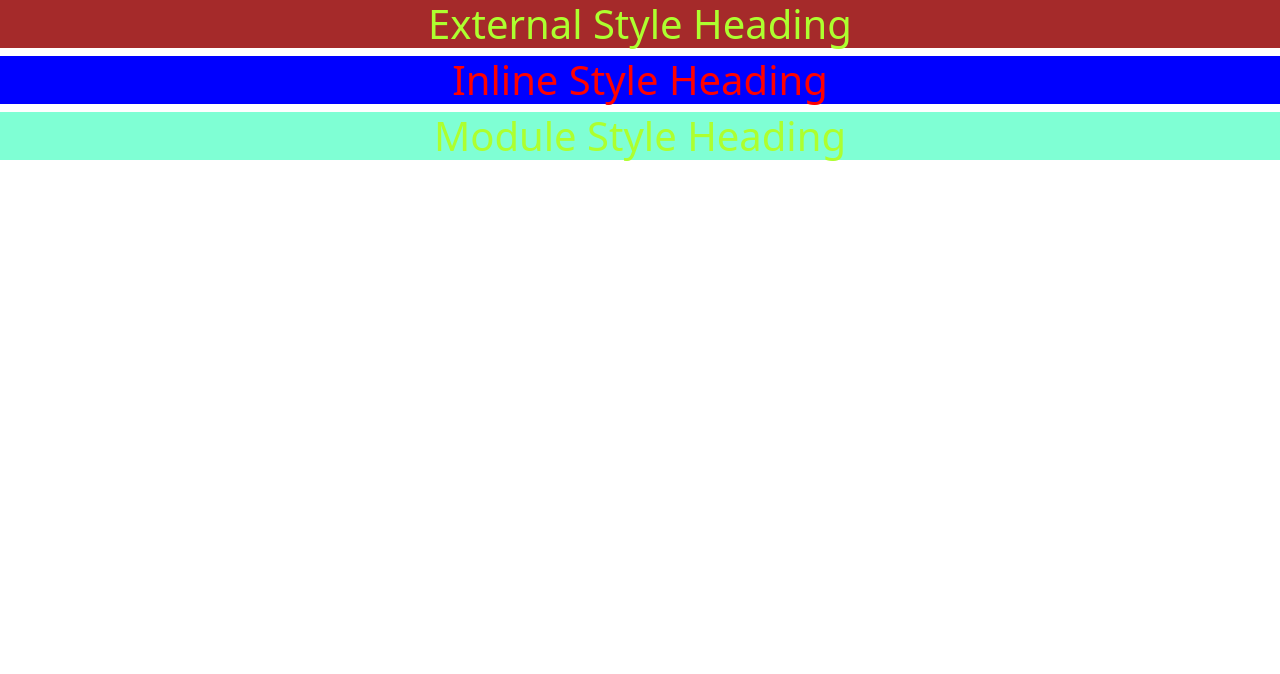
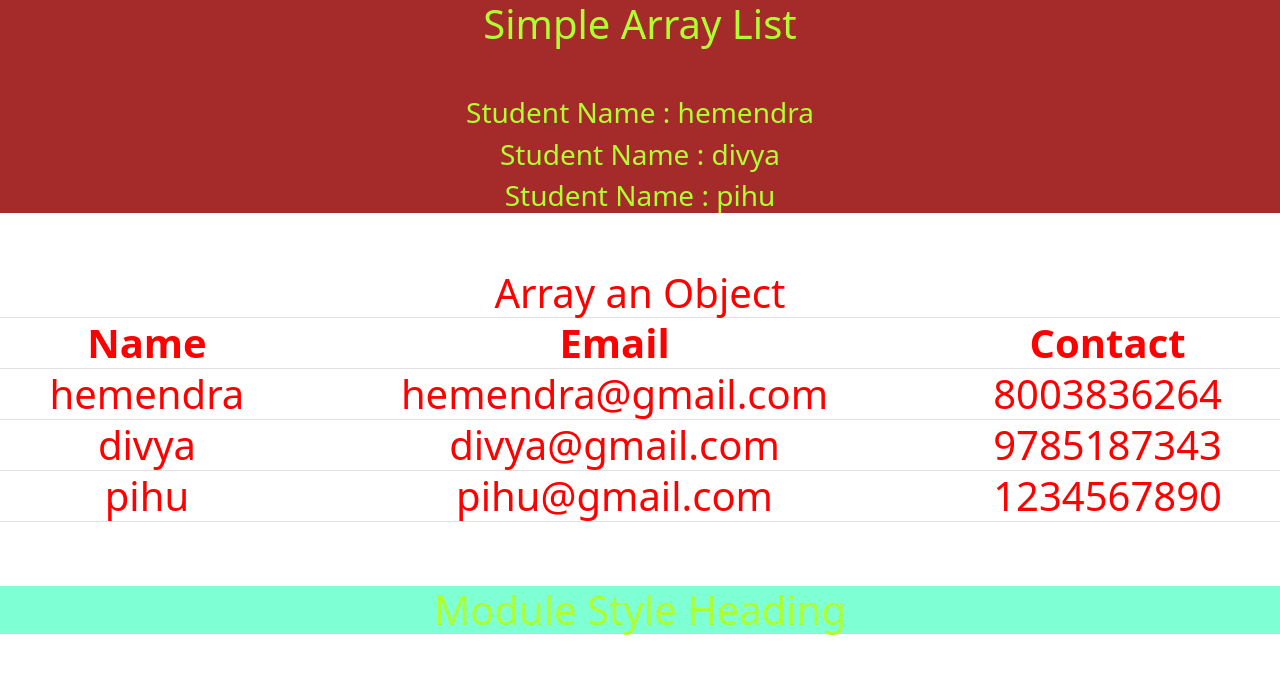
Before and after one commit to h-shaktawat/the-react-app, a React (Create React App) app: page / in a window 1280 px wide. Shown: the top 674 px of the page. Built offline with nearby package versions, Linux system fonts and the light colour scheme.

Commit message:
Array Listing with Map function

```diff
--- a/src/App.js
+++ b/src/App.js
@@ -3,16 +3,58 @@ import './assets/custom.css'
 import style from './assets/style.module.css'
 
 function App() {
+
+  // Simple Array
+  const students = ['hemendra', 'divya', 'pihu'];
+
+  // Array an Object
+  const users = [
+    { name: 'hemendra', email: 'hemendra@gmail.com', contact: 8003836264 },
+    { name: 'divya', email: 'divya@gmail.com', contact: 9785187343 },
+    { name: 'pihu', email: 'pihu@gmail.com', contact: 1234567890 }
+  ]
+
   return (
     <div className="App">
 
       <h1 className='external'>
-        External Style Heading
+        Simple Array List
+        <br />
+        <br />
+        {
+          students.map((student) =>
+            <h3>Student Name : {student}</h3>
+          )
+        }
       </h1>
 
-      <h1 style={{ color: "red", backgroundColor: "blue" }}>
-        Inline Style Heading
+
+      <br />
+      <br />
+
+      <h1 style={{ color: "red", backgroundColor: "white" }}>
+        Array an Object
+        <table className='table table-bordered'>
+          <tr>
+            <th>Name</th>
+            <th>Email</th>
+            <th>Contact</th>
+          </tr>
+          {
+            users.map((user) =>
+              <tr>
+                <td>{user.name}</td>
+                <td>{user.email}</td>
+                <td>{user.contact}</td>
+              </tr>
+            )
+          }
+        </table>
       </h1>
+
+
+      <br />
+      <br />
 
       <h1 className={style.module}>
         Module Style Heading
```
